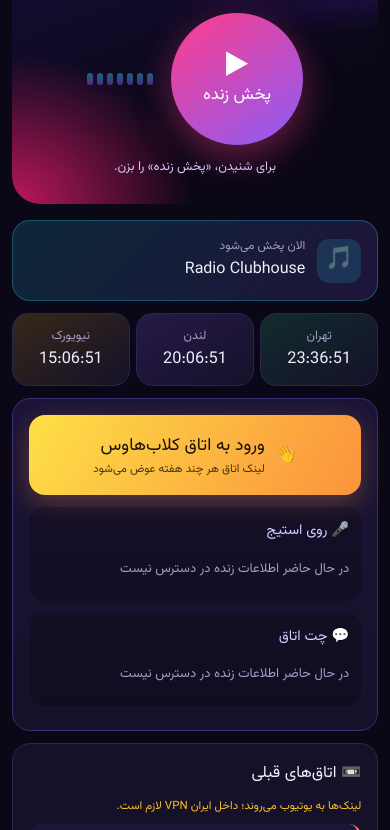
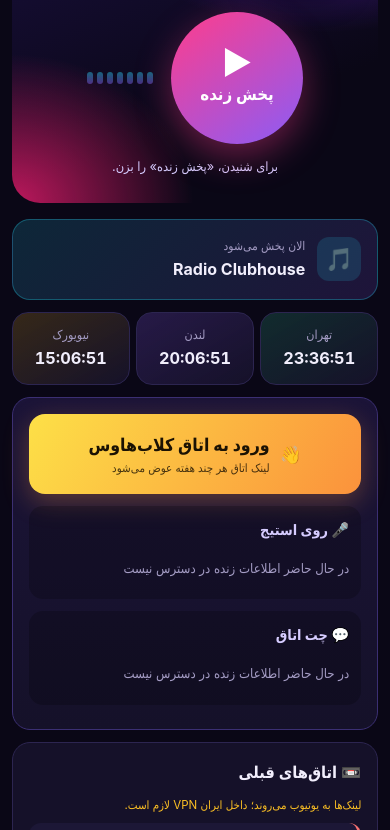
Before and after one commit to fazadi3001/radioclubhouse-site, a plain HTML site: page index.html in a window 390 px wide. Shown: the part 135-965 px from the top of the page. Drawn offline with Linux system fonts and the light colour scheme; no server answers.

Commit message:
Use phone system Persian font

```diff
--- a/index.html
+++ b/index.html
@@ -11,12 +11,11 @@
 <meta property="og:image" content="assets/logo.jpg">
 <link rel="icon" href="assets/favicon.jpg">
 <style>
-@font-face{font-family:Vazirmatn;src:url("vendor/fonts/Vazirmatn-Regular.woff2?v=2") format("woff2");font-weight:100 900;font-display:swap}
 :root{--bg:#0a0716;--card:#151129;--card2:#1c1736;--line:#2c2550;--text:#f1eefc;--muted:#a49cc4;
 --pink:#ff3d8b;--violet:#8b5cf6;--cyan:#22d3ee;--gold:#fbbf24;--green:#34d399;--red:#f87171}
 *{box-sizing:border-box}
 html{color-scheme:dark}
-body{margin:0;background:var(--bg);color:var(--text);font-family:Vazirmatn,Tahoma,sans-serif;letter-spacing:0;line-height:1.65;-webkit-text-size-adjust:100%}
+body{margin:0;background:var(--bg);color:var(--text);font-family:-apple-system,BlinkMacSystemFont,"Segoe UI",Tahoma,"Noto Sans Arabic","Noto Naskh Arabic",Arial,sans-serif;letter-spacing:0;line-height:1.65;-webkit-text-size-adjust:100%}
 a{color:var(--cyan)}
 .w{width:min(1040px,94vw);margin:0 auto;padding:0 0 40px}
 /* hero */
```
